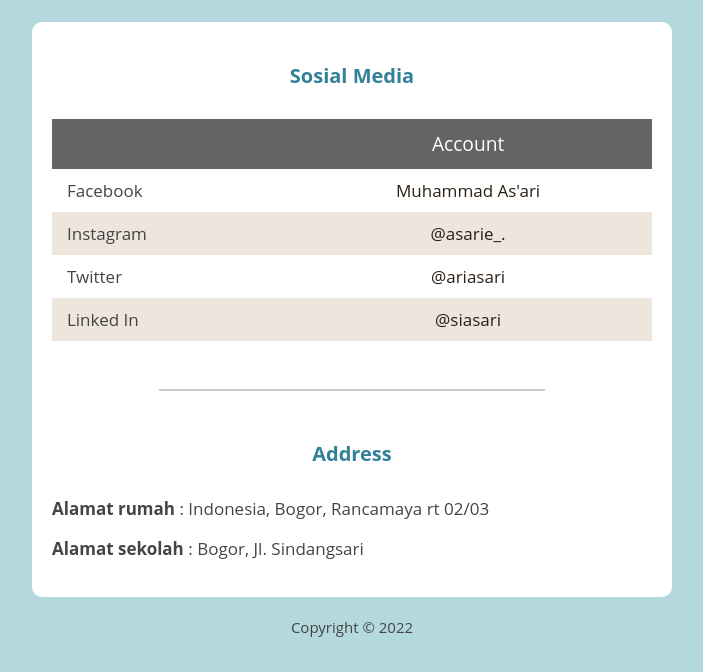
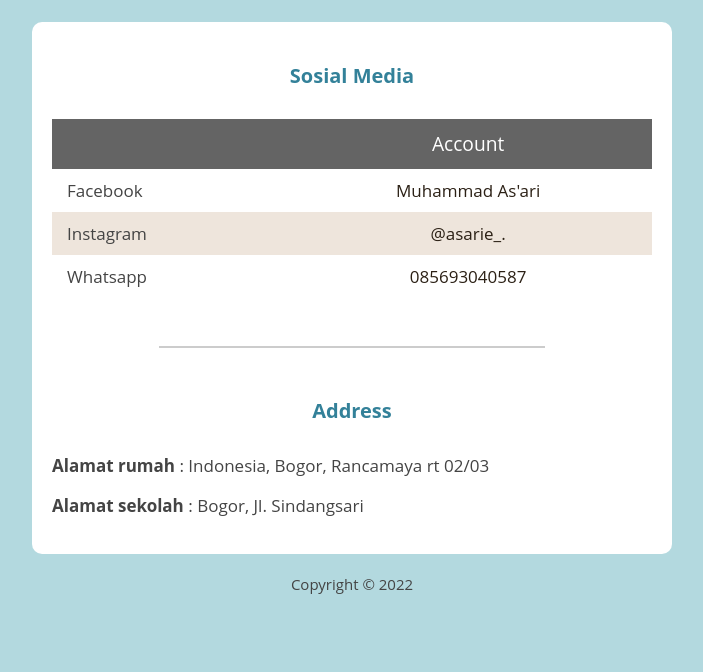
Before and after one commit to SirAsari/html_dasar, a plain HTML site: page contact.html in a window 1280 px wide. Shown: the part 137-809 px from the top of the page, without its empty margins (288-991 px from the left). Drawn offline with Linux system fonts and the light colour scheme.

Commit message:
Update contact.html

```diff
--- a/contact.html
+++ b/contact.html
@@ -40,17 +40,12 @@
                 </td>
               </tr>
               <tr>
-                <td class="text-left">Twitter</td>
+                <td class="text-left">Whatsapp</td>
                 <td>
-                  <a href="twitter.com">@ariasari</a>
+                  <a href="#">085693040587</a>
                 </td>
               </tr>
               <tr>
-                <td class="text-left">Linked In</td>
-                <td>
-                  <a href="linkedin.com.com">@siasari</a>
-                </td>
-              </tr>
             </table>
           </div>
       </section>
```
